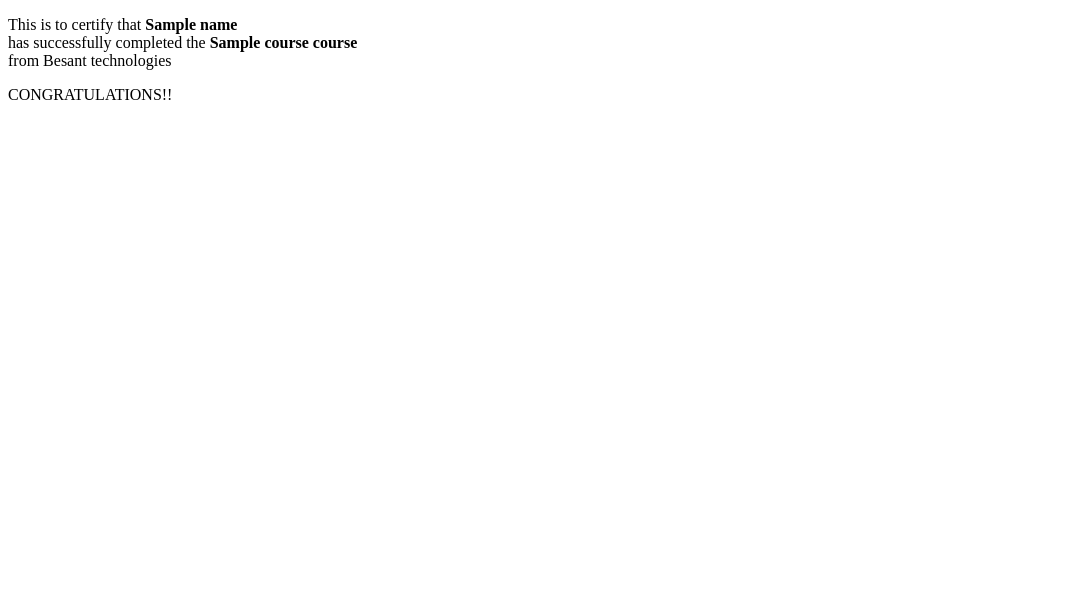
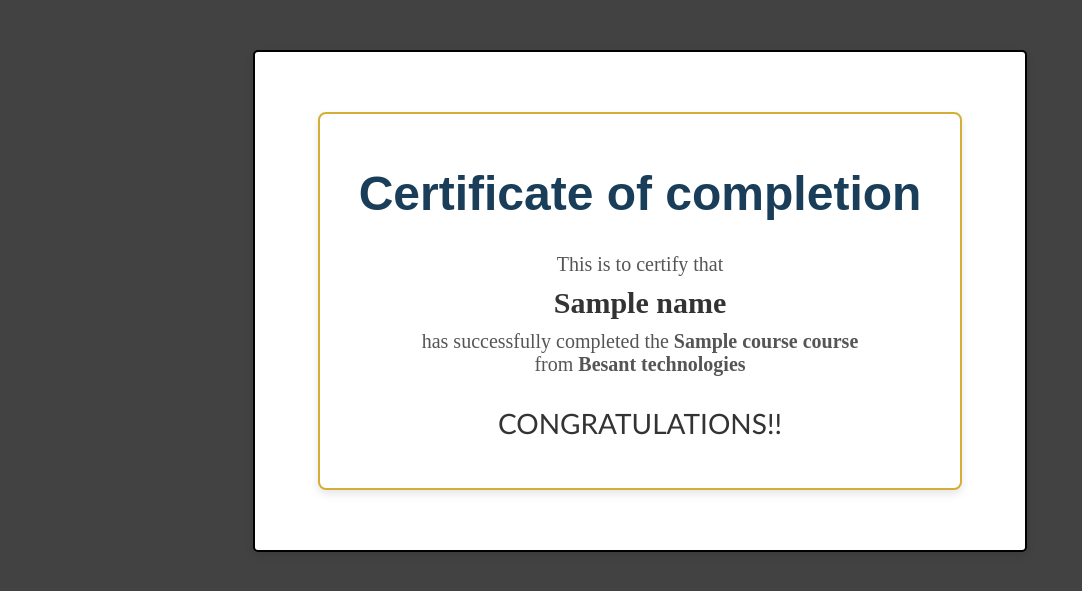
Before and after one commit to AryanYogesh/python_project_certificate, a Flask app: template templates/generate.html in a window 1280 px wide. Shown: the top 591 px of the page, without its empty margins (0-1082 px from the left). Run offline with Flask 3, Linux system fonts and the light colour scheme; the template is opened without the code that fills it: most values are stand-ins (such as "Sample title", 1, 10 or a date in 2020).

Commit message:
fourth commit

```diff
--- a/static/certificate_form.css
+++ b/static/certificate_form.css
@@ -49,6 +49,10 @@ button{
     border: 5px;
     cursor: pointer;
     transition: background-color 0.3s;
+    align-items: center;
+    margin-left: 30px;
+    margin-top: 15px;
+    margin-bottom: 10px;
 }
 
 button:hover{
--- a/static/generate.css
+++ b/static/generate.css
@@ -0,0 +1,59 @@
+body{
+    background-color: #434242;
+}
+
+.first-container{
+    max-width: 750px;
+    margin: 50px auto;
+    background-color: #fff;
+    padding: 10px;
+    border: 2px solid;
+    box-shadow: 0 4px 8px rgba(0, 0, 0, 0.1);
+    align-content: center;
+    border-radius: 5px;
+}
+
+.Certificate-container{
+    max-width: 600px;
+    margin: 50px auto;
+    padding: 20px;
+    background-color: #fff;
+    border: 2px solid #d4af37;
+    border-radius: 8px;
+    box-shadow: 0 4px 8px rgba(0, 0, 0, 0.1);
+    text-align: center;
+}
+
+.Certificate-title{
+    font-family: 'poppins', sans-serif;
+    font-size: 24px;
+    color: #1a3e59;
+    font-weight: bold;
+    margin-bottom: 20px;
+    margin-top: 10px;
+}
+
+.line-one{
+    color: #555;
+    font-size: 20px;
+    margin-bottom: 10px;
+}
+
+.Certificate-name{
+    font-size: 30px;
+    color: #333;
+    margin: 10px 0;
+    font-weight: 600;
+}
+
+.Certificate-course{
+    color: #555;
+    font-size: 20px;
+    margin-bottom: 30px;
+}
+
+.congo{
+    color: #333;
+    font-size: 28px;
+    font-family: 'Gill Sans', 'Gill Sans MT', Calibri, 'Trebuchet MS', sans-serif;
+}
--- a/templates/generate.html
+++ b/templates/generate.html
@@ -4,11 +4,28 @@
     <meta charset="UTF-8">
     <meta name="viewport" content="width=device-width, initial-scale=1.0">
     <title>Certificate</title>
+    <link rel="stylesheet" href="{{ url_for('static', filename='generate.css')}}">
 </head>
 <body>
-    <p>This is to certify that <strong>{{name}}</strong><br>
-    has successfully completed the <strong>{{course}} course</strong><br>
-    from Besant technologies</p>
-    <p>CONGRATULATIONS!!</p>
+
+    <div class="first-container">
+        <div class="Certificate-container">
+            <div class="Certificate-title">
+                <h1>Certificate of completion</h1>
+            </div>
+            <p class="line-one">This is to certify that
+                <div class="Certificate-name">
+                    <strong>{{name}}</strong>
+                </div>
+                <div class="Certificate-course">
+                    has successfully completed the <strong>{{course}} course</strong><br>
+                    from <strong>Besant technologies</strong></p>
+                </div>
+
+                <p class="congo">CONGRATULATIONS!!</p>
+        </div>
+    </div>
+
+
 </body>
 </html>
```
